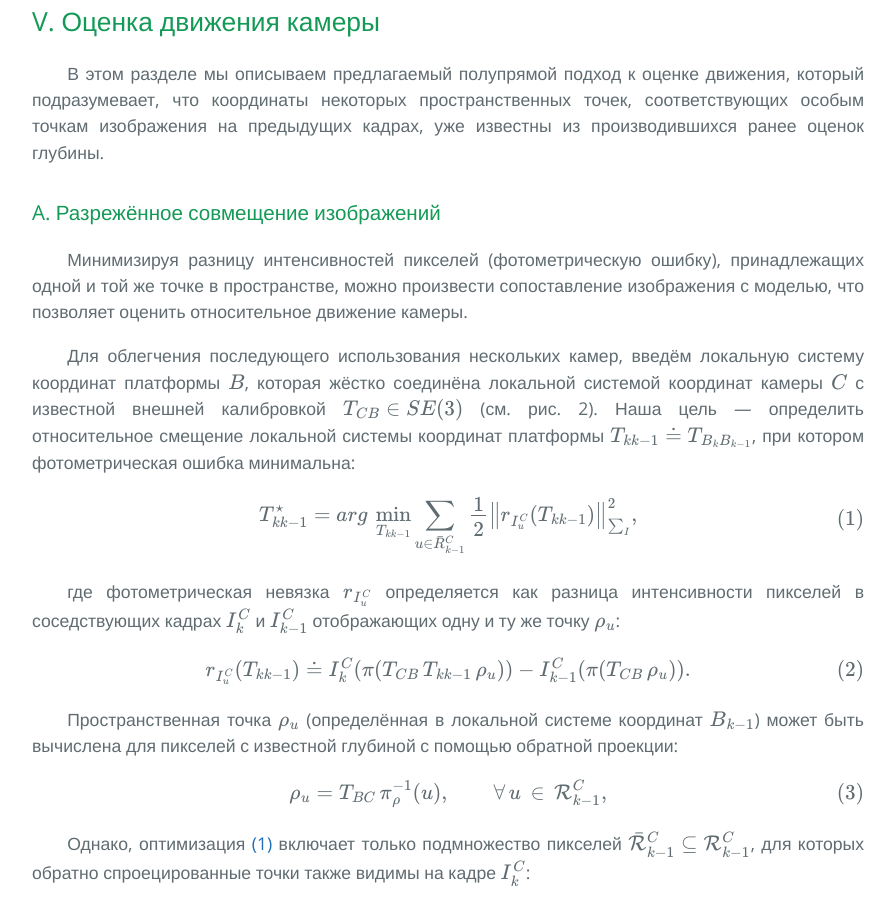
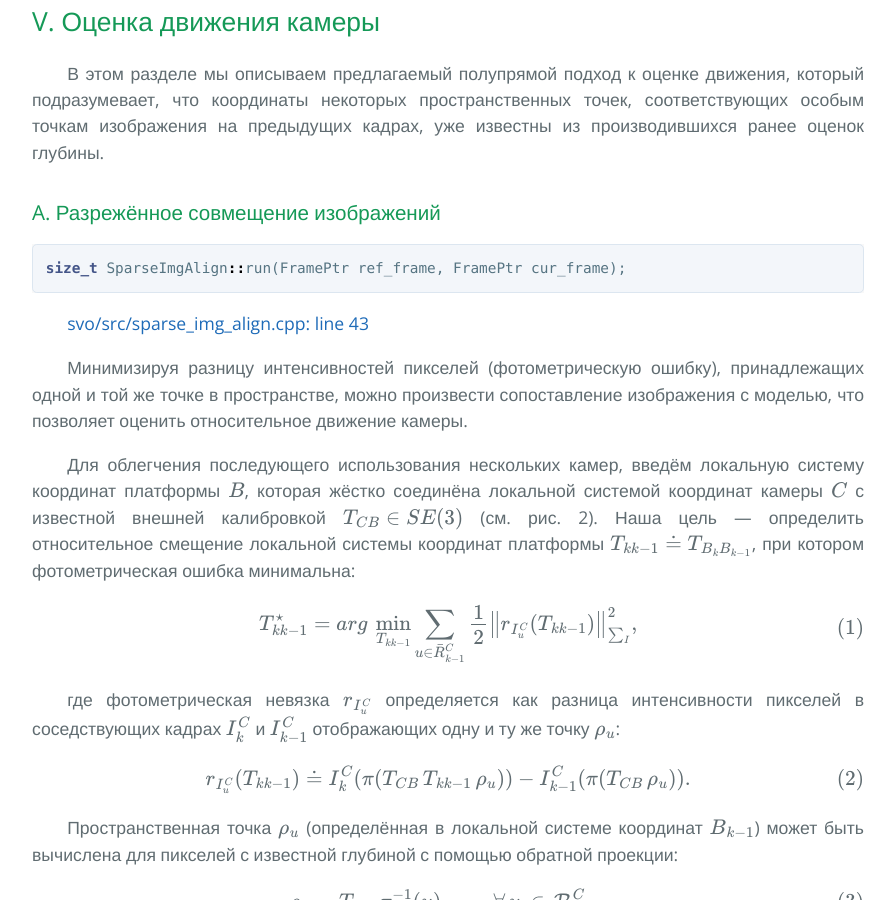
Before and after one commit to i-v-s/slam, a Jekyll site: the page built from svo2.md, in a window 1280 px wide and 900 px high, scrolled down 8426 px. Shown: the whole window, without its empty margins (192-1087 px from the left). Built offline with Jekyll 4.4.1, drawn with Linux system fonts in a browser that asks for light colours; our own code applies the rules of GitHub Pages for plain Markdown files; formulas are drawn with MathJax 3.

Commit message:
Updated svo2.md

````diff
--- a/svo2.md
+++ b/svo2.md
@@ -333,6 +333,11 @@ $$k$$ в камере $$C$$. Модели проецирования извес
 на предыдущих кадрах, уже известны из производившихся ранее оценок глубины.
 
 ### A. Разрежённое совмещение изображений
+
+```cpp
+size_t SparseImgAlign::run(FramePtr ref_frame, FramePtr cur_frame);
+```
+[svo/src/sparse_img_align.cpp: line 43](https://github.com/uzh-rpg/rpg_svo/blob/d6161063b47f36ce78252ee4c4fedf3f6d8f2898/svo/src/sparse_img_align.cpp#L43)
 
 Минимизируя разницу интенсивностей пикселей (фотометрическую ошибку), принадлежащих
 одной и той же точке в пространстве, можно произвести сопоставление изображения с моделью,
````
